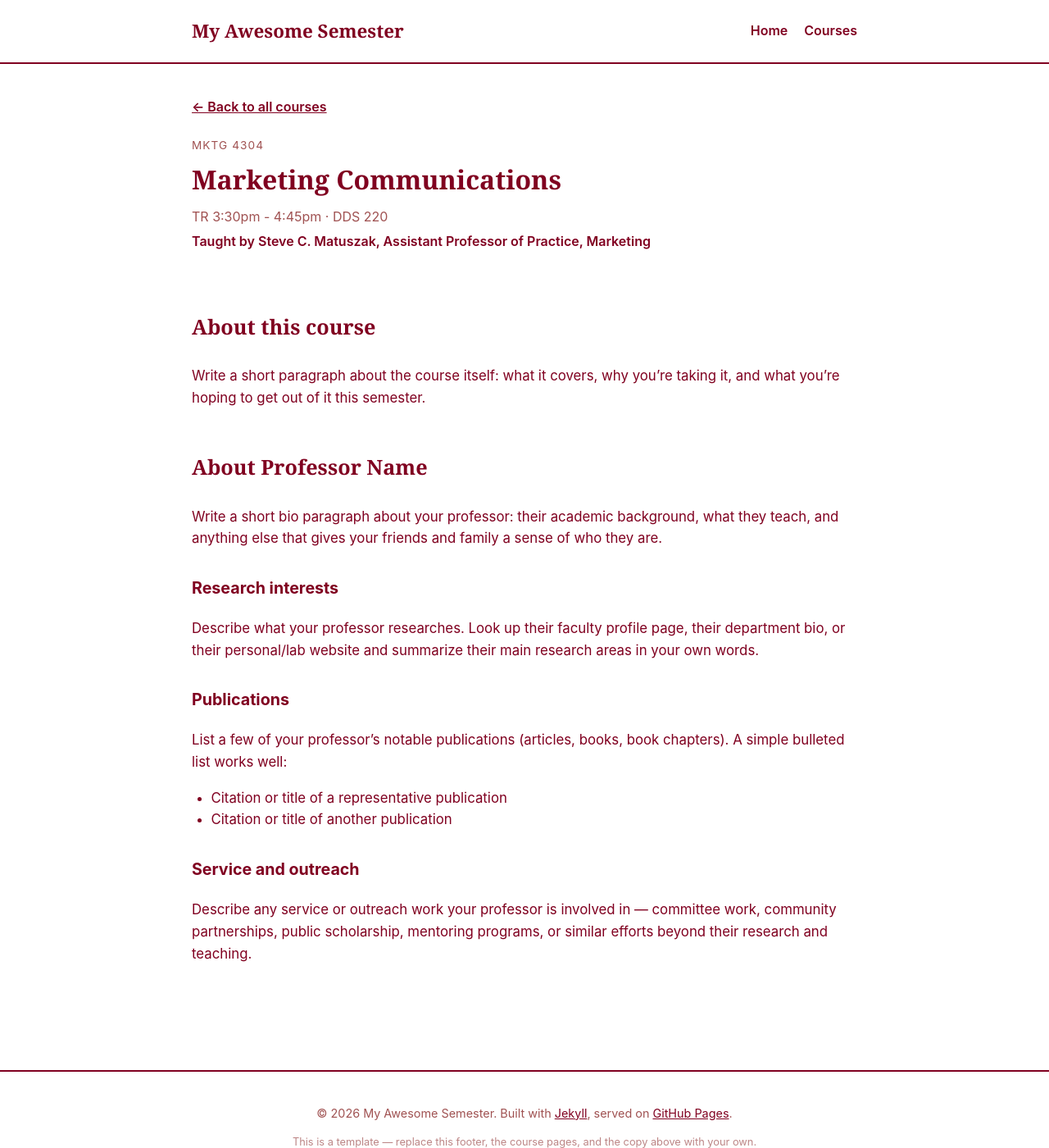
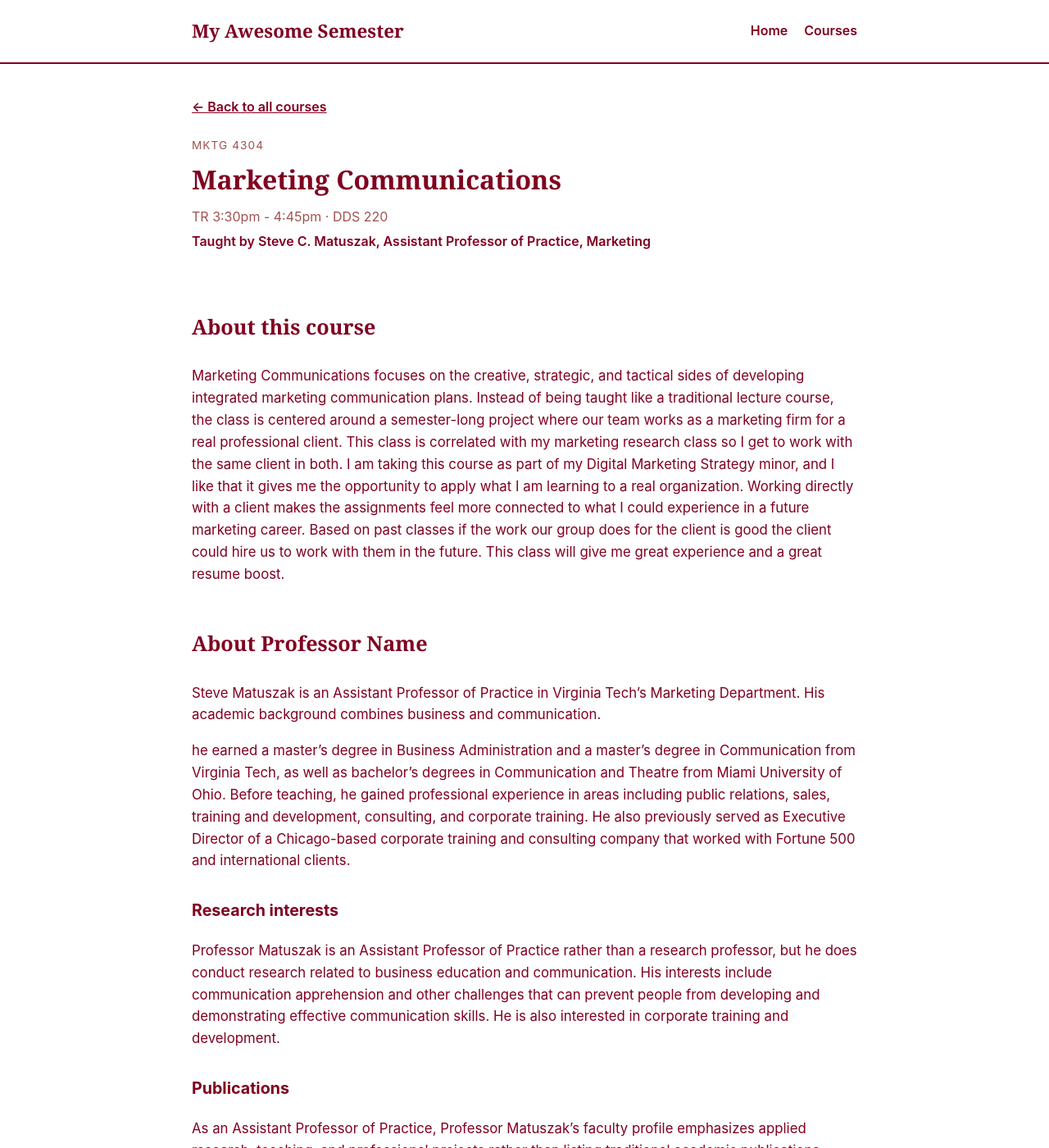
Before and after one commit to abbyduffer12/myawesomesemester, a Jekyll site: the page built from _courses/course-05.md, in a window 1280 px wide and 1400 px high. Shown: the whole window at 82% size. Built offline with Jekyll 4.4.1, drawn with Linux system fonts in a browser that asks for light colours; some of the changed text lies outside the part shown.

Commit message:
Revise course and professor details in course-05.md

```diff
--- a/_courses/course-05.md
+++ b/_courses/course-05.md
@@ -12,31 +12,24 @@ instructor_department: Marketing
 
 ## About this course
 
-Write a short paragraph about the course itself: what it covers, why you're taking
-it, and what you're hoping to get out of it this semester.
+Marketing Communications focuses on the creative, strategic, and tactical sides of developing integrated marketing communication plans. Instead of being taught like a traditional lecture course, the class is centered around a semester-long project where our team works as a marketing firm for a real professional client. This class is correlated with my marketing research class so I get to work with the same client in both. I am taking this course as part of my Digital Marketing Strategy minor, and I like that it gives me the opportunity to apply what I am learning to a real organization. Working directly with a client makes the assignments feel more connected to what I could experience in a future marketing career. Based on past classes if the work our group does for the client is good the client could hire us to work with them in the future. This class will give me great experience and a great resume boost.
 
 ## About Professor Name
 
-Write a short bio paragraph about your professor: their academic background, what
-they teach, and anything else that gives your friends and family a sense of who
-they are.
+Steve Matuszak is an Assistant Professor of Practice in Virginia Tech's Marketing Department. His academic background combines business and communication.
+
+he earned a master's degree in Business Administration and a master's degree in Communication from Virginia Tech, as well as bachelor's degrees in Communication and Theatre from Miami University of Ohio. Before teaching, he gained professional experience in areas including public relations, sales, training and development, consulting, and corporate training. He also previously served as Executive Director of a Chicago-based corporate training and consulting company that worked with Fortune 500 and international clients.
 
 ### Research interests
 
-Describe what your professor researches. Look up their faculty profile page, their
-department bio, or their personal/lab website and summarize their main research
-areas in your own words.
+Professor Matuszak is an Assistant Professor of Practice rather than a research professor, but he does conduct research related to business education and communication. His interests include communication apprehension and other challenges that can prevent people from developing and demonstrating effective communication skills. He is also interested in corporate training and development.
 
 ### Publications
 
-List a few of your professor's notable publications (articles, books, book
-chapters). A simple bulleted list works well:
-
-- Citation or title of a representative publication
-- Citation or title of another publication
+As an Assistant Professor of Practice, Professor Matuszak's faculty profile emphasizes applied research, teaching, and professional projects rather than listing traditional academic publications.
 
 ### Service and outreach
 
-Describe any service or outreach work your professor is involved in — committee
-work, community partnerships, public scholarship, mentoring programs, or similar
-efforts beyond their research and teaching.
+Professor Matuszak is involved in several service and outreach efforts at Virginia Tech and within the Pamplin College of Business. He serves as chair of Pamplin's Welcoming Committee, participates in its Assessment of Learning Committee, and is involved in business communication skills education. He also works with Virginia Tech's Digital Assessment Tools Community of Practice to help develop tools that allow instructors to better understand student learning.
+
+He also helps lead Pamplin Marketing's partnerships with the Virginia Economic Development Partnership (VEDP) and Virginia International Trade Alliance (VITAL). Through these partnerships, his student teams provide marketing research and support to Virginia companies interested in international expansion.
```
